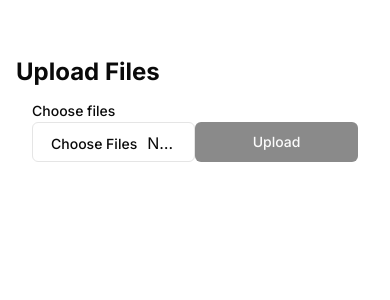
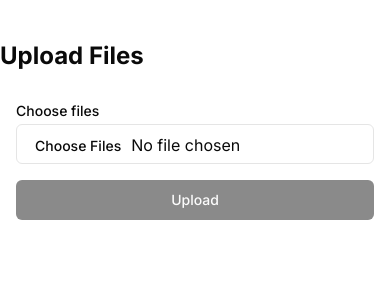
Before and after one commit to AlfGoto/3foto-front, a Next.js app in the folder my-app/: page / in a window 390 px wide. Shown: the top 300 px of the page. Built offline with nearby package versions, Linux system fonts and the light colour scheme.

Commit message:
feat: responsiver

```diff
--- a/my-app/app/[id]/page.tsx
+++ b/my-app/app/[id]/page.tsx
@@ -12,7 +12,7 @@ interface FileItem {
 }
 
 async function getFiles(id: string): Promise<FileItem[]> {
-  const res = await fetch(`${process.env.API}/${id}`);
+  const res = await fetch(`${process.env.API_TRANSFER}/${id}`);
   if (!res.ok) {
     throw new Error("Failed to fetch files");
   }
--- a/my-app/app/layout.tsx
+++ b/my-app/app/layout.tsx
@@ -14,10 +14,9 @@ export default function RootLayout({
   children: React.ReactNode;
 }) {
   return (
-    <html lang="en">
-      <link rel="icon" href="/icon.png" type="image/png" />
-      <body className={inter.className}>
-        <main className="container mx-auto p-4">{children}</main>
+    <html lang="en" className="h-full">
+      <body className={`${inter.className} flex min-h-full flex-col`}>
+        <main className="flex-1">{children}</main>
       </body>
     </html>
   );
--- a/my-app/app/page.tsx
+++ b/my-app/app/page.tsx
@@ -4,7 +4,7 @@ export default function Home() {
   return (
     <div className="max-w-4xl mx-auto mt-10">
       <h1 className="text-2xl font-bold mb-4">Upload Files</h1>
-      <FileUploader apiUrl={String(process.env.API)} />
+      <FileUploader apiUrl={String(process.env.API_TRANSFER)} />
     </div>
   );
 }
--- a/my-app/components/FileDownloader.tsx
+++ b/my-app/components/FileDownloader.tsx
@@ -5,7 +5,6 @@ import { useRouter } from "next/navigation";
 import { Button } from "@/components/ui/button";
 import { Checkbox } from "@/components/ui/checkbox";
 import { Card, CardContent } from "@/components/ui/card";
-import { ScrollArea } from "@/components/ui/scroll-area";
 import Image from "next/image";
 import { Loader2 } from "lucide-react";
 import JSZip from "jszip";
@@ -84,10 +83,12 @@ export function FileDownloader({ initialFiles }: { initialFiles: FileItem[] }) {
 
   if (isDownloading) {
     return (
-      <div className="flex flex-col items-center justify-center h-screen">
-        <Loader2 className="w-16 h-16 animate-spin mb-4" />
-        <h2 className="text-2xl font-bold mb-2">Downloading Files</h2>
-        <p className="text-gray-600">
+      <div className="flex flex-col items-center justify-center min-h-[50vh] py-12">
+        <Loader2 className="w-12 h-12 sm:w-16 sm:h-16 animate-spin mb-4" />
+        <h2 className="text-xl sm:text-2xl font-bold mb-2">
+          Downloading Files
+        </h2>
+        <p className="text-muted-foreground text-center">
           Please wait while your files are being prepared...
         </p>
       </div>
@@ -127,10 +128,14 @@ export function FileDownloader({ initialFiles }: { initialFiles: FileItem[] }) {
   }
 
   return (
-    <div className="max-w-4xl mx-auto mt-10 px-4">
+    <div className="w-full max-w-4xl mx-auto px-4 sm:px-6 lg:px-8 py-4 sm:py-6 lg:py-8">
       <h1 className="text-2xl font-bold mb-4">Download Files</h1>
-      <div className="space-y-4 gap-5 flex items-end ">
-        <Button onClick={() => downloadFolder(files)} disabled={isDownloading}>
+      <div className="flex flex-col sm:flex-row gap-3 sm:items-center">
+        <Button
+          onClick={() => downloadFolder(files)}
+          disabled={isDownloading}
+          className="w-full sm:w-auto"
+        >
           Download All Files
         </Button>
         <Button
@@ -140,20 +145,25 @@ export function FileDownloader({ initialFiles }: { initialFiles: FileItem[] }) {
             )
           }
           disabled={selectedFiles.length === 0 || isDownloading}
+          className="w-full sm:w-auto"
         >
           Download Selected Files
         </Button>
         {isMobile &&
           navigator.share &&
           files.filter((file) => file.type.startsWith("image/")).length !==
-            0 && <Button onClick={shareImages}>Save Images</Button>}
+            0 && (
+            <Button onClick={shareImages} className="w-full sm:w-auto">
+              Save Images
+            </Button>
+          )}
       </div>
-      <ScrollArea className="h-[400px] mt-4">
-        <div className="grid grid-cols-1 sm:grid-cols-2 md:grid-cols-3 gap-4">
+      <div className="mt-6">
+        <div className="grid grid-cols-1 min-[400px]:grid-cols-2 md:grid-cols-3 gap-4">
           {files.map((file, index) => (
             <Card
               key={file.name + index}
-              className="relative"
+              className="relative min-w-[50px]"
               onClick={() => toggleFileSelection(index)}
             >
               <CardContent className="p-4">
@@ -182,8 +192,11 @@ export function FileDownloader({ initialFiles }: { initialFiles: FileItem[] }) {
             </Card>
           ))}
         </div>
-      </ScrollArea>
-      <Button onClick={() => router.push("/")} className="mt-4">
+      </div>
+      <Button
+        onClick={() => router.push("/")}
+        className="mt-6 w-full sm:w-auto"
+      >
         Upload More Files
       </Button>
     </div>
--- a/my-app/components/FileUploader.tsx
+++ b/my-app/components/FileUploader.tsx
@@ -5,7 +5,6 @@ import { Button } from "@/components/ui/button";
 import { Input } from "@/components/ui/input";
 import { Label } from "@/components/ui/label";
 import { Card, CardContent } from "@/components/ui/card";
-import { ScrollArea } from "@/components/ui/scroll-area";
 import { Clipboard, Check } from "lucide-react";
 import Image from "next/image";
 
@@ -87,10 +86,10 @@ export function FileUploader({ apiUrl }: FileUploaderProps) {
   };
 
   return (
-    <div className="max-w-4xl mx-auto px-4 sm:px-6 lg:px-8">
-      <div className="space-y-4 flex items-end sm:flex sm:space-y-0 sm:space-x-4">
-        <div className="w-full sm:w-2/3">
-          <Label htmlFor="file" className="block mb-1">
+    <div className="w-full max-w-4xl mx-auto px-4 sm:px-6 lg:px-8 py-4 sm:py-6 lg:py-8">
+      <div className="flex flex-col sm:flex-row gap-4 sm:items-end">
+        <div className="flex-1">
+          <Label htmlFor="file" className="block mb-1.5">
             Choose files
           </Label>
           <Input
@@ -101,11 +100,11 @@ export function FileUploader({ apiUrl }: FileUploaderProps) {
             className="w-full"
           />
         </div>
-        <div className="w-full sm:w-1/3">
+        <div className="w-full sm:w-auto">
           <Button
             onClick={handleUpload}
             disabled={files.length === 0 || isUploading}
-            className="w-full"
+            className="w-full sm:w-auto min-w-[120px]"
           >
             {isUploading ? "Uploading..." : "Upload"}
           </Button>
@@ -113,7 +112,7 @@ export function FileUploader({ apiUrl }: FileUploaderProps) {
       </div>
       {id && (
         <>
-          <div className="mt-4 p-4 bg-green-100 border border-green-300 rounded-md">
+          <div className="mt-6 p-4 bg-green-100 border border-green-300 rounded-md">
             <p className="text-green-800 font-semibold mb-2">
               Upload Successful!
             </p>
@@ -149,19 +148,19 @@ export function FileUploader({ apiUrl }: FileUploaderProps) {
             }}
             variant="outline"
             size="icon"
-            className="w-fit px-[10px]"
+            className="mt-4 w-fit px-[10px]"
           >
             Another Link ?
           </Button>
         </>
       )}
-      <ScrollArea className="h-[300px] mt-4 sm:h-[400px] lg:h-[500px]">
-        <div className="grid grid-cols-1 sm:grid-cols-2 md:grid-cols-3 lg:grid-cols-4 gap-4">
+      <div className="mt-6">
+        <div className="grid grid-cols-1 min-[400px]:grid-cols-2 md:grid-cols-3 lg:grid-cols-4 gap-4">
           {files.map((file) => (
-            <Card key={file.id} className="h-full">
-              <CardContent className="p-4 flex flex-col h-full">
+            <Card key={file.id} className="h-full min-w-[50px]">
+              <CardContent className="p-4 flex flex-col h-full min-w-[50px]">
                 {file.type.startsWith("image/") ? (
-                  <div className="relative w-full h-32 sm:h-40 flex-grow">
+                  <div className="relative w-full h-32 sm:h-40 min-w-[50px]">
                     <Image
                       src={URL.createObjectURL(file.file)}
                       alt={file.name}
@@ -170,7 +169,7 @@ export function FileUploader({ apiUrl }: FileUploaderProps) {
                     />
                   </div>
                 ) : (
-                  <div className="w-full h-32 sm:h-40 bg-gray-200 flex items-center justify-center flex-grow">
+                  <div className="w-full h-32 sm:h-40 bg-gray-200 flex items-center justify-center min-w-[50px]">
                     <span className="text-gray-500 text-sm sm:text-base">
                       {file.type}
                     </span>
@@ -181,7 +180,7 @@ export function FileUploader({ apiUrl }: FileUploaderProps) {
             </Card>
           ))}
         </div>
-      </ScrollArea>
+      </div>
     </div>
   );
 }
--- a/my-app/package.json
+++ b/my-app/package.json
@@ -13,6 +13,7 @@
     "@radix-ui/react-label": "^2.1.1",
     "@radix-ui/react-scroll-area": "^1.2.2",
     "@radix-ui/react-slot": "^1.1.1",
+    "aws-amplify": "^6.10.3",
     "class-variance-authority": "^0.7.1",
     "clsx": "^2.1.1",
     "jszip": "^3.10.1",
```
Also changed, not shown: 1 other file (tests, documents, lock files or other folders).
